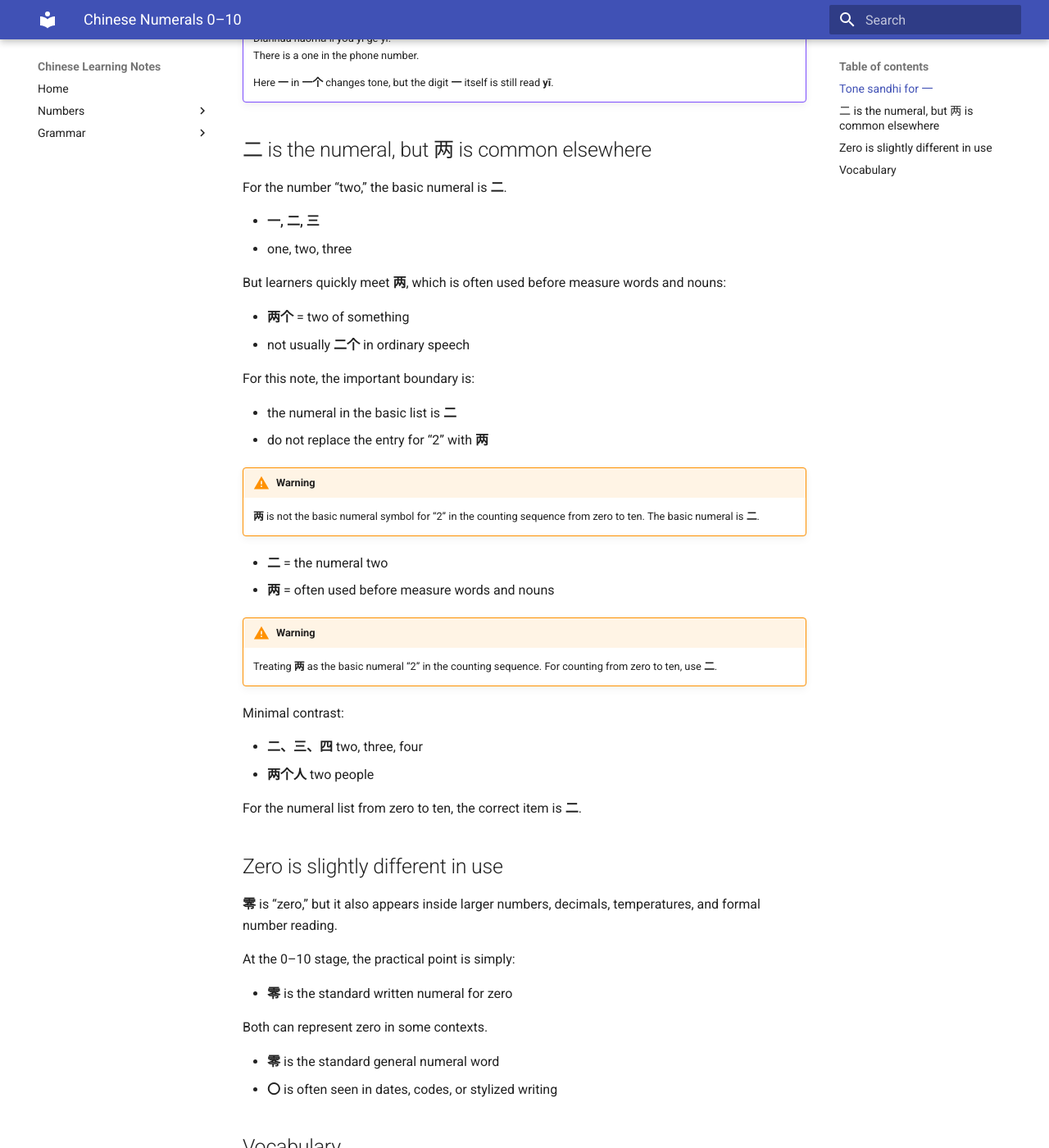
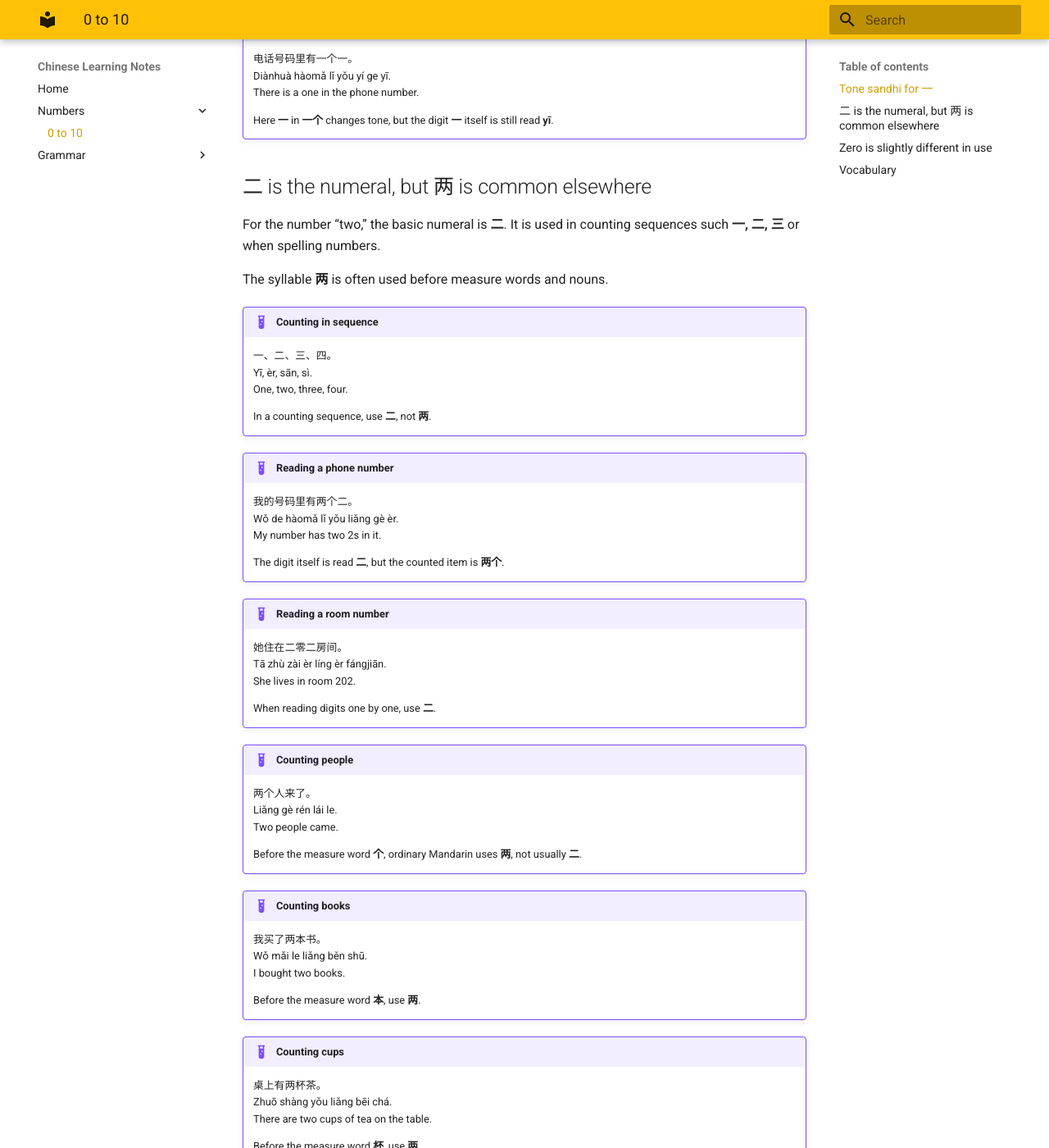
Before and after one commit to martinlicht/chinese, an MkDocs documentation site: the page built from docs/notes/numbers0to10.md, in a window 1280 px wide and 1400 px high, scrolled down 1674 px. Shown: the whole window at 82% size. Built offline with MkDocs 1.6.1 and Material for MkDocs 9.7.7, drawn with Linux system fonts in a browser that asks for light colours; some of the changed text lies outside the part shown.

Commit message:
tuning...

```diff
--- a/docs/notes/numbers0to10.md
+++ b/docs/notes/numbers0to10.md
@@ -5,6 +5,7 @@ The basic Chinese numerals from zero to ten are the following. For simple counti
 | Chinese | Pinyin | Meaning          |
 | ------- | ------ | ---------------- |
 | 零       | líng   | zero            |
+| 〇       | líng   | zero            |
 | 一       | yī     | one             |
 | 二       | èr     | two             |
 | 两       | liǎng  | two             |
@@ -28,7 +29,7 @@ However, when used to count something, its tone often changes depending on what
 
 !!! example "Before a fourth-tone syllable"
     一个
-    yí ge
+    yí gè
     one; a
 
     Before a fourth-tone syllable, **一** is usually pronounced **yí**.
@@ -57,50 +58,56 @@ However, when used to count something, its tone often changes depending on what
 
 ## 二 is the numeral, but 两 is common elsewhere
 
-For the number “two,” the basic numeral is **二**.
+For the number “two,” the basic numeral is **二**. It is used in counting sequences such **一, 二, 三** or when spelling numbers.
 
-* **一, 二, 三**
-* one, two, three
+The syllable **两** is often used before measure words and nouns.
 
-But learners quickly meet **两**, which is often used before measure words and nouns:
+!!! example "Counting in sequence"
+    一、二、三、四。
+    Yī, èr, sān, sì.
+    One, two, three, four.
 
-* **两个** = two of something
-* not usually **二个** in ordinary speech
+    In a counting sequence, use **二**, not **两**.
 
-For this note, the important boundary is:
+!!! example "Reading a phone number"
+    我的号码里有两个二。
+    Wǒ de hàomǎ lǐ yǒu liǎng gè èr.
+    My number has two 2s in it.
 
-* the numeral in the basic list is **二**
-* do not replace the entry for “2” with **两**
+    The digit itself is read **二**, but the counted item is **两个**.
 
-!!! warning
-    **两** is not the basic numeral symbol for “2” in the counting sequence from zero to ten. The basic numeral is **二**.
+!!! example "Reading a room number"
+    她住在二零二房间。
+    Tā zhù zài èr líng èr fángjiān.
+    She lives in room 202.
 
-* **二** = the numeral two
-* **两** = often used before measure words and nouns
+    When reading digits one by one, use **二**.
 
-!!! warning
-    Treating **两** as the basic numeral “2” in the counting sequence. For counting from zero to ten, use **二**.
+!!! example "Counting people"
+    两个人来了。
+    Liǎng gè rén lái le.
+    Two people came.
 
-Minimal contrast:
+    Before the measure word **个**, ordinary Mandarin uses **两**, not usually **二**.
 
-* **二、三、四**
-  two, three, four
-* **两个人**
-  two people
+!!! example "Counting books"
+    我买了两本书。
+    Wǒ mǎi le liǎng běn shū.
+    I bought two books.
 
-For the numeral list from zero to ten, the correct item is **二**.
+    Before the measure word **本**, use **两**.
+
+!!! example "Counting cups"
+    桌上有两杯茶。
+    Zhuō shàng yǒu liǎng bēi chá.
+    There are two cups of tea on the table.
+
+    Before the measure word **杯**, use **两**.
 
 ## Zero is slightly different in use
 
-**零** is “zero,” but it also appears inside larger numbers, decimals, temperatures, and formal number reading.
+**零** is the standard written numeral for “zero,” but it also appears inside larger numbers, decimals, temperatures, and formal number reading.
 
-At the 0–10 stage, the practical point is simply:
-
-* **零** is the standard written numeral for zero
-
-Both can represent zero in some contexts.
-
-* **零** is the standard general numeral word
 * **〇** is often seen in dates, codes, or stylized writing
 
 ## Vocabulary
--- a/mkdocs.yml
+++ b/mkdocs.yml
@@ -5,8 +5,8 @@ theme:
   name: material
   palette:
     - scheme: default
-      primary: indigo
-      accent: indigo
+      primary: amber
+      accent: red
     - scheme: slate
       primary: blue grey
       accent: lime
@@ -16,6 +16,6 @@ markdown_extensions:
 nav:
   - Home: index.md
   - Numbers:
-      - 0 to 10: numbers/numbers0to10.md
+      - 0 to 10: notes/numbers0to10.md
   - Grammar:
-      - 差点儿 / 差一点儿: grammar/chadianr.md
+      - 差点儿 / 差一点儿: notes/chadianr.md
```
